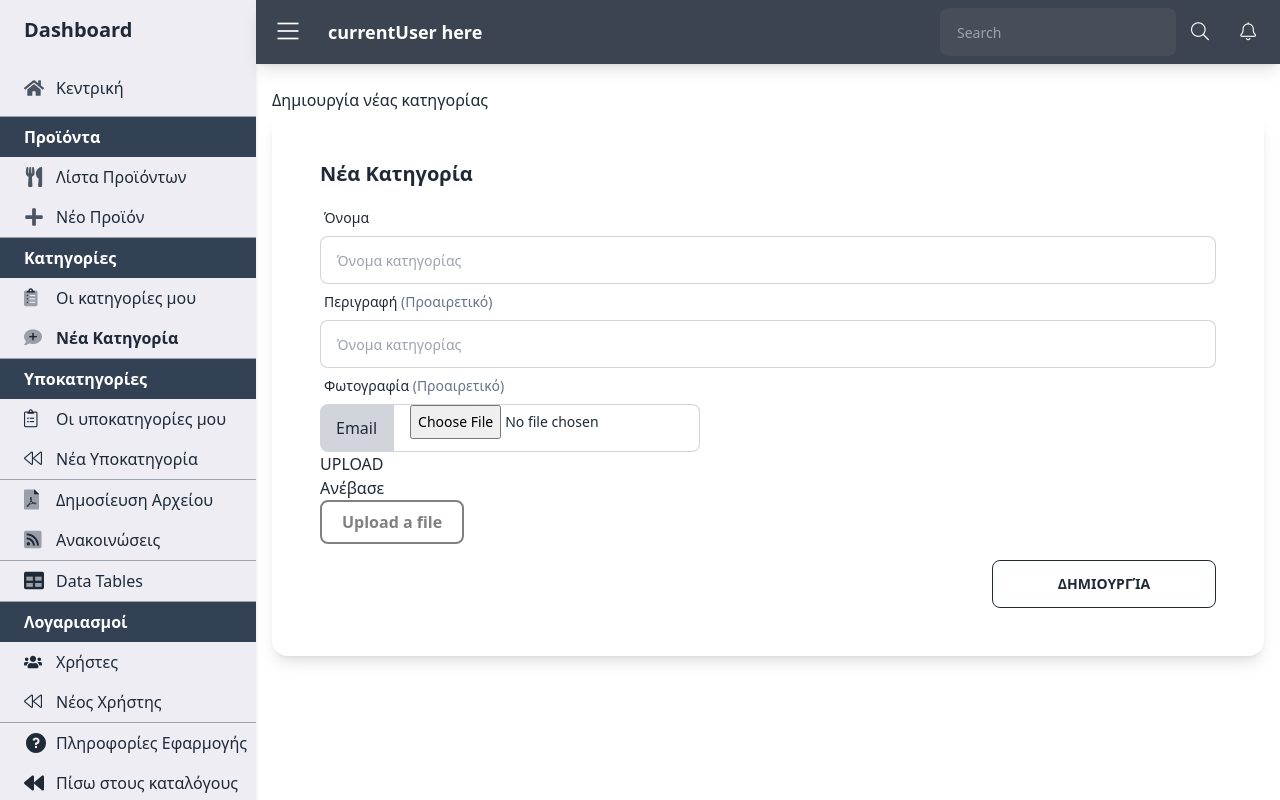
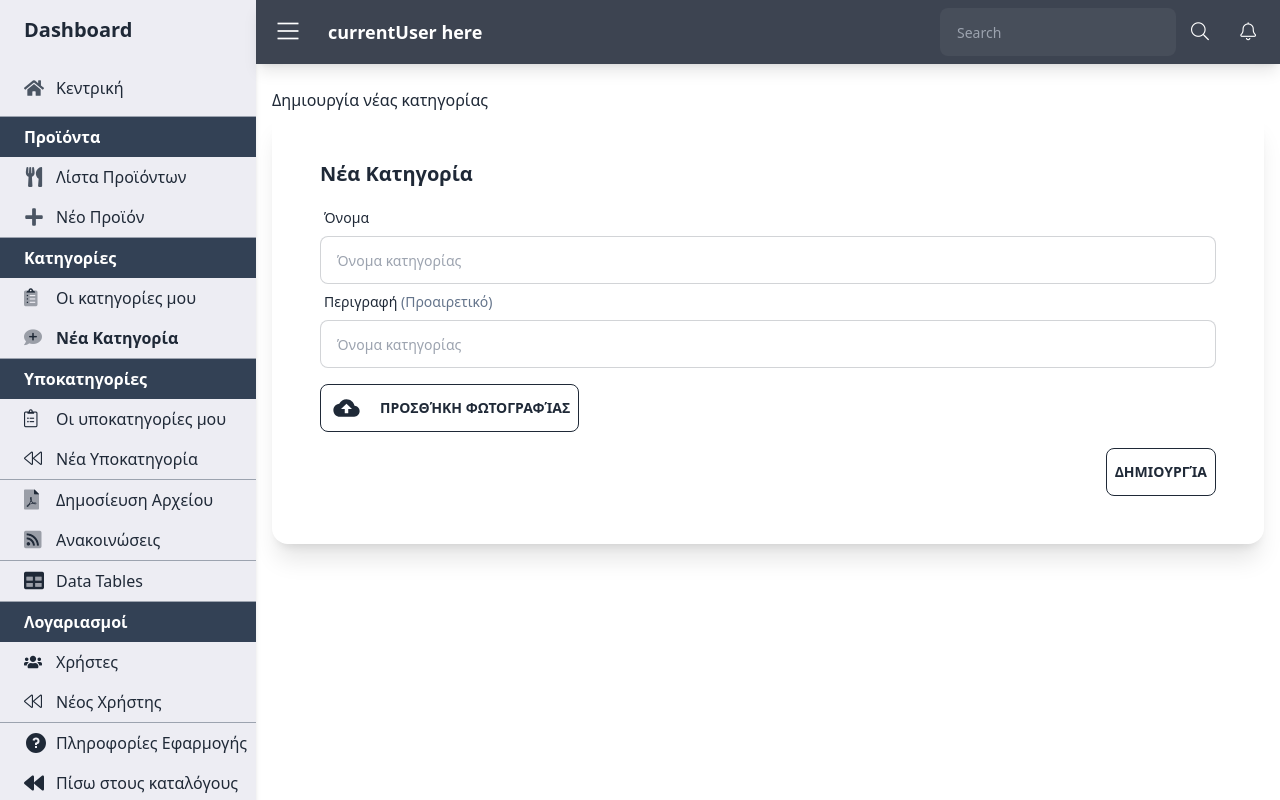
Before and after one commit to theodosiskats/OnlineMenu-REACT_REDUX, a React (Create React App) app in the folder client/: page /dashboard/NewCategory in a window 1280 px wide. Shown: the top 800 px of the page. Built offline with nearby package versions, Linux system fonts and the light colour scheme.

Commit message:
pre-bootstrapport installed react bootstrap

```diff
--- a/client/package.json
+++ b/client/package.json
@@ -12,6 +12,7 @@
     "bootstrap": "^5.1.3",
     "daisyui": "^1.25.3",
     "react": "^17.0.2",
+    "react-bootstrap": "^2.1.2",
     "react-dom": "^17.0.2",
     "react-icons": "^4.3.1",
     "react-redux": "^7.2.6",
--- a/client/src/components/dashboard/pages/NewCategory.jsx
+++ b/client/src/components/dashboard/pages/NewCategory.jsx
@@ -1,13 +1,14 @@
 import React from 'react'
 import { useState } from 'react'
 import { SiPhotobucket } from 'react-icons/si'
+import { IoMdCloudUpload } from 'react-icons/io'
 import Upload from '../../shared/Upload'
 import '../../../styles/uploadButton.css'
 
 function NewCategory() {
   const [name, setName] = useState('')
   const [description, setDescription] = useState('')
-  const [photo, setPhoto] = useState({})
+  const [image, setImage] = useState()
 
   const onSubmit = (e) => {
     e.preventDefault()
@@ -19,7 +20,7 @@ function NewCategory() {
     <div>
       <h1>Δημιουργία νέας κατηγορίας</h1>
 
-      <div className='card shadow-lg w-auto mx-auto'>
+      <div className='card shadow-xl w-auto mx-auto'>
         <div className='card-body p-12'>
           <h2 className='card-title'>Νέα Κατηγορία</h2>
 
@@ -47,47 +48,28 @@ function NewCategory() {
               type='text'
               placeholder='Όνομα κατηγορίας'
               className='input input-bordered'
+              name='description'
+              id='description'
+              value={description}
+              onChange={(e) => setDescription(e.target.value)}
             />
 
-            <label class='label'>
-              <span class='label-text'>
-                Φωτογραφία <span className='text-slate-500'>(Προαιρετικό)</span>
-              </span>
-            </label>
-            <label htmlFor='uploadImageButton' class='input-group'>
-              <span>Email</span>
-              <input
-                type='file'
-                placeholder='info@site.com'
-                class='input input-bordered'
-              />
-            </label>
-
-            <input
-              accept='image/*'
-              id='icon-button-file'
-              type='file'
-              style={{ display: 'none' }}
-            />
-            <label htmlFor='icon-button-file'>
-              <button>UPLOAD</button>
-            </label>
-
-            <input
-              type='file'
-              accept='image/*'
-              style={{ display: 'none' }}
-              id='contained-button-file'
-            />
-            <label htmlFor='contained-button-file'>
-              <Upload />
-            </label>
-            <div className='upload-btn-wrapper'>
-              <button className='btn-upload'>Upload a file</button>
-              <input type='file' name='myfile' />
+            <div className='btn btn-outline w-fit mt-4 h-fit p-2'>
+              <IoMdCloudUpload style={{ width: '2.5em', height: '2em' }} />
+              <label className='cursor-pointer'>
+                <span className='pl-4'>Προσθήκη φωτογραφίας</span>
+                <input
+                  type='file'
+                  className='hidden'
+                  name='image'
+                  id='image'
+                  value={Image}
+                  onChange={(e) => setImage(e.target.files[0])}
+                />
+              </label>
             </div>
 
-            <button className='btn btn-outline btn-neutral w-3/12 place-self-end mt-4'>
+            <button className='btn btn-outline btn btn-outline w-fit mt-4 h-fit p-2 place-self-end'>
               Δημιουργία
             </button>
           </form>
```
Also changed, not shown: 2 other files (tests, documents, lock files or other folders).
